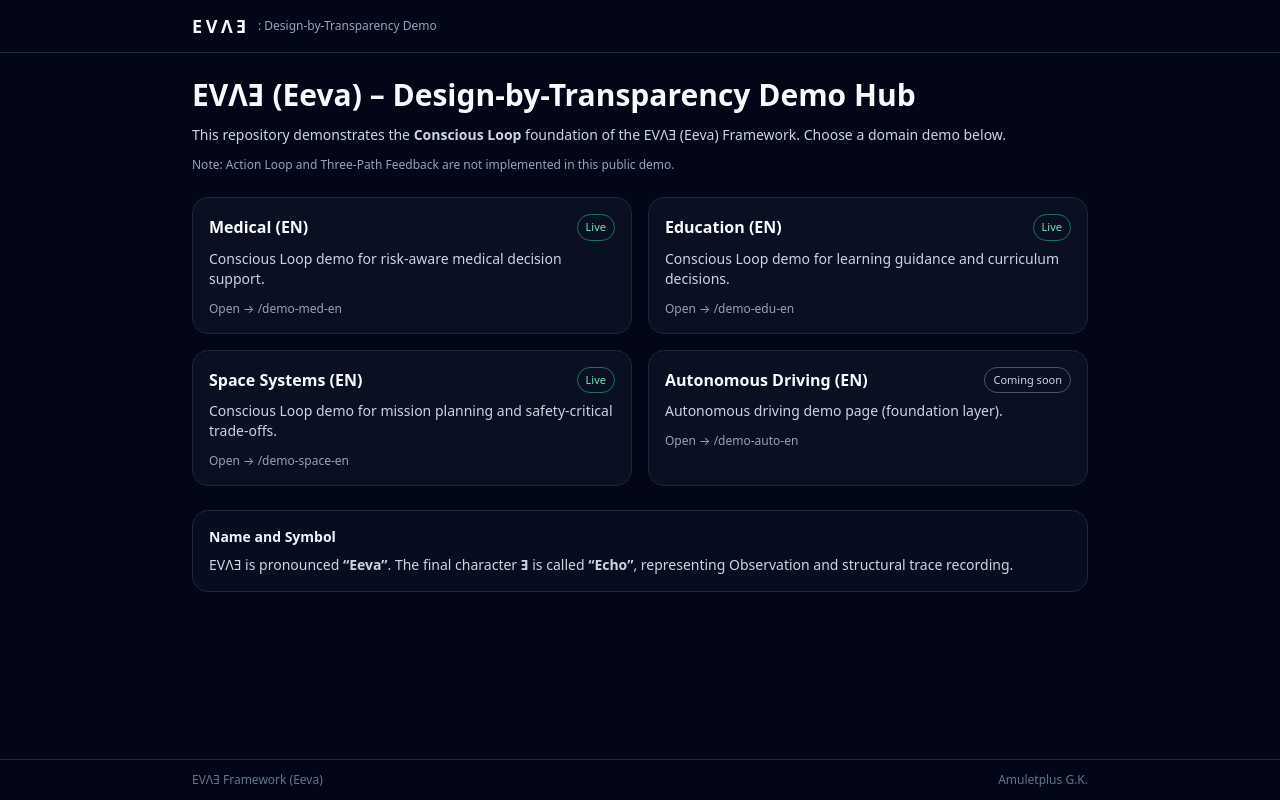
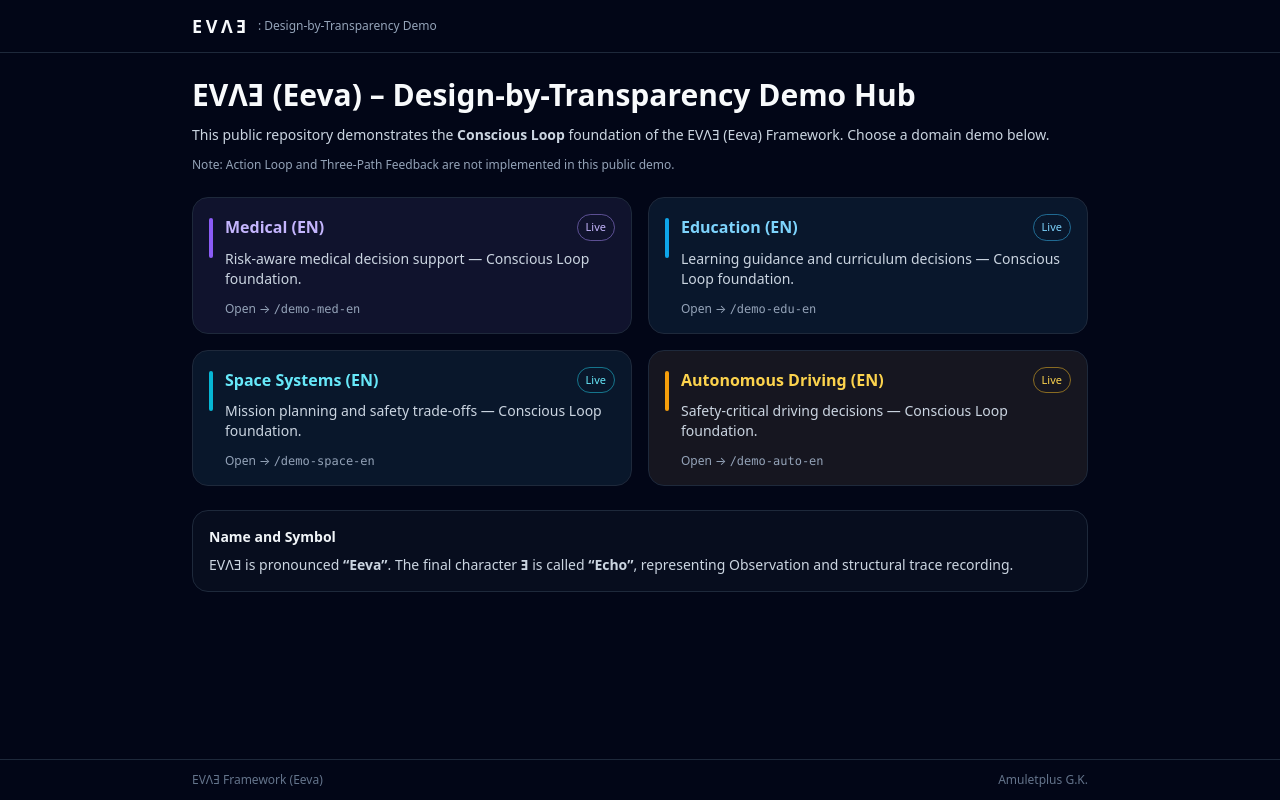
Before and after one commit to HIROYOKOKI/evae-design-by-transparency-demo, a Next.js app: page /demo in a window 1280 px wide. Built offline with nearby package versions, Linux system fonts and the light colour scheme.

Commit message:
Update page.tsx

```diff
--- a/app/demo/page.tsx
+++ b/app/demo/page.tsx
@@ -1,31 +1,73 @@
 // app/demo/page.tsx
 "use client";
 
+type DemoItem = {
+  key: "med" | "edu" | "space" | "auto";
+  title: string;
+  desc: string;
+  href: string;
+  status: "Live";
+  accent: {
+    bar: string; // left bar + title color
+    chipBorder: string;
+    chipText: string;
+    glowBg: string;
+  };
+};
+
 export default function DemoHubPage() {
-  const demos = [
+  const demos: DemoItem[] = [
     {
+      key: "med",
       title: "Medical (EN)",
-      desc: "Conscious Loop demo for risk-aware medical decision support.",
+      desc: "Risk-aware medical decision support — Conscious Loop foundation.",
       href: "/demo-med-en",
       status: "Live",
+      accent: {
+        bar: "bg-violet-500",
+        chipBorder: "border-violet-400/50",
+        chipText: "text-violet-300",
+        glowBg: "bg-violet-500/5",
+      },
     },
     {
+      key: "edu",
       title: "Education (EN)",
-      desc: "Conscious Loop demo for learning guidance and curriculum decisions.",
+      desc: "Learning guidance and curriculum decisions — Conscious Loop foundation.",
       href: "/demo-edu-en",
       status: "Live",
+      accent: {
+        bar: "bg-sky-500",
+        chipBorder: "border-sky-400/50",
+        chipText: "text-sky-300",
+        glowBg: "bg-sky-500/5",
+      },
     },
     {
+      key: "space",
       title: "Space Systems (EN)",
-      desc: "Conscious Loop demo for mission planning and safety-critical trade-offs.",
+      desc: "Mission planning and safety trade-offs — Conscious Loop foundation.",
       href: "/demo-space-en",
       status: "Live",
+      accent: {
+        bar: "bg-cyan-500",
+        chipBorder: "border-cyan-400/50",
+        chipText: "text-cyan-300",
+        glowBg: "bg-cyan-500/5",
+      },
     },
     {
+      key: "auto",
       title: "Autonomous Driving (EN)",
-      desc: "Autonomous driving demo page (foundation layer).",
+      desc: "Safety-critical driving decisions — Conscious Loop foundation.",
       href: "/demo-auto-en",
-      status: "Coming soon",
+      status: "Live",
+      accent: {
+        bar: "bg-amber-500",
+        chipBorder: "border-amber-400/50",
+        chipText: "text-amber-300",
+        glowBg: "bg-amber-500/5",
+      },
     },
   ];
 
@@ -36,7 +78,7 @@ export default function DemoHubPage() {
           EVΛƎ (Eeva) – Design-by-Transparency Demo Hub
         </h1>
         <p className="text-sm text-slate-300">
-          This repository demonstrates the <span className="font-semibold">Conscious Loop</span>{" "}
+          This public repository demonstrates the <span className="font-semibold">Conscious Loop</span>{" "}
           foundation of the EVΛƎ (Eeva) Framework. Choose a domain demo below.
         </p>
         <p className="text-xs text-slate-400">
@@ -47,25 +89,39 @@ export default function DemoHubPage() {
       <section className="grid gap-4 md:grid-cols-2">
         {demos.map((d) => (
           <a
-            key={d.href}
+            key={d.key}
             href={d.href}
-            className="block rounded-2xl border border-slate-800 bg-slate-900/60 p-4 hover:bg-slate-900/80 transition"
+            className={`group block rounded-2xl border border-slate-800 bg-slate-900/60 p-4 hover:bg-slate-900/80 transition relative overflow-hidden`}
           >
+            {/* subtle glow */}
+            <div
+              className={`pointer-events-none absolute inset-0 ${d.accent.glowBg}`}
+              aria-hidden="true"
+            />
+
+            <div className="relative flex items-start gap-3">
+              {/* left accent bar */}
+              <div className={`mt-1 h-10 w-1 rounded-full ${d.accent.bar}`} />
+
+              <div className="flex-1">
                 <div className="flex items-center justify-between gap-3">
-              <h2 className="text-base font-semibold text-slate-50">{d.title}</h2>
+                  <h2 className={`text-base font-semibold ${d.accent.chipText}`}>
+                    {d.title}
+                  </h2>
+
                   <span
-                className={
-                  "text-[11px] px-2 py-1 rounded-full border " +
-                  (d.status === "Live"
-                    ? "border-emerald-400/50 text-emerald-300"
-                    : "border-slate-600 text-slate-300")
-                }
+                    className={`text-[11px] px-2 py-1 rounded-full border ${d.accent.chipBorder} ${d.accent.chipText}`}
                   >
                     {d.status}
                   </span>
                 </div>
+
                 <p className="mt-2 text-sm text-slate-300">{d.desc}</p>
-            <p className="mt-3 text-xs text-slate-400">Open → {d.href}</p>
+                <p className="mt-3 text-xs text-slate-400">
+                  Open → <span className="font-mono">{d.href}</span>
+                </p>
+              </div>
+            </div>
           </a>
         ))}
       </section>
```
Lines whose indentation alone changed are shown as unchanged.
